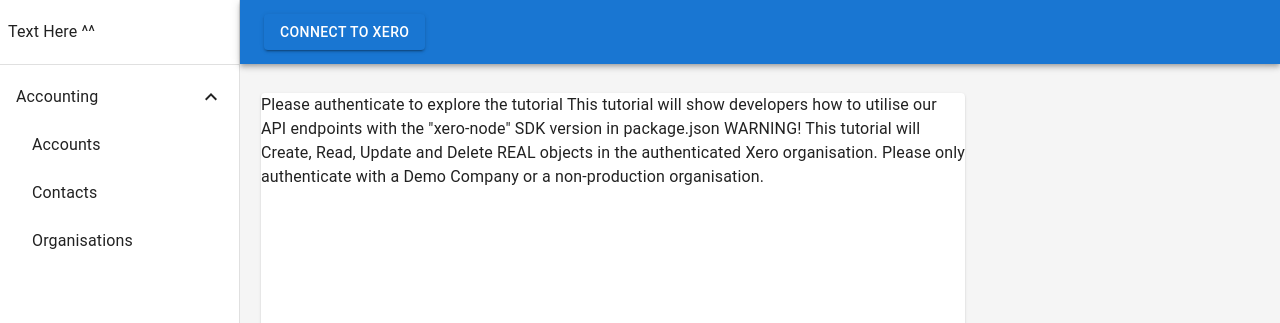
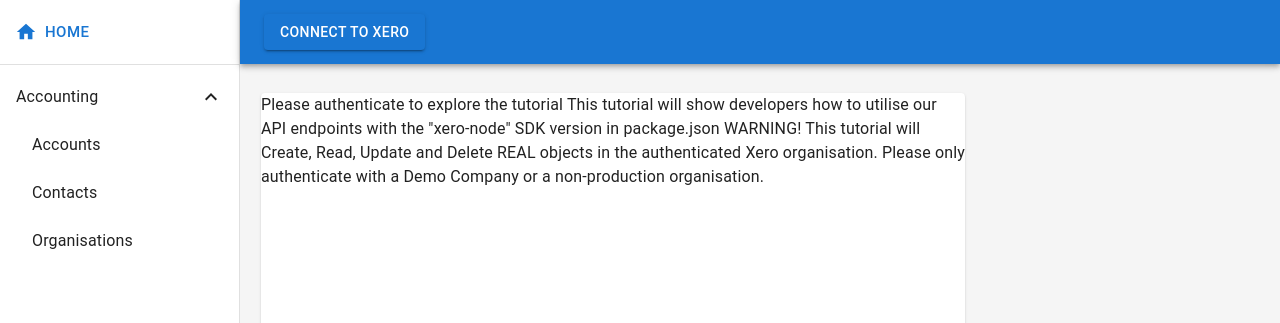
Before and after one commit to XeroAPI/xero-node-oauth2-react-app, a React app in the folder client/: page / in a window 1280 px wide. Shown: the top 323 px of the page. Built offline with nearby package versions, Linux system fonts and the light colour scheme.

Commit message:
Added FE routing and refactored out some components

```diff
--- a/client/src/views/Dashboard.js
+++ b/client/src/views/Dashboard.js
@@ -6,75 +6,64 @@
 import MuiAppBar from '@mui/material/AppBar';
 import Toolbar from '@mui/material/Toolbar';
 import List from '@mui/material/List';
-import Typography from '@mui/material/Typography';
 import Divider from '@mui/material/Divider';
 import Container from '@mui/material/Container';
 import Grid from '@mui/material/Grid';
 import Paper from '@mui/material/Paper';
-import Link from '@mui/material/Link';
 import ExpandLess from '@mui/icons-material/ExpandLess';
 import ExpandMore from '@mui/icons-material/ExpandMore';
 import { Button, Collapse, ListItemButton, ListItemText } from '@mui/material';
 import ResponseDisplay from './ResponseDisplay';
-
-function Copyright(props) {
-  return (
-    <Typography variant="body2" color="text.secondary" align="center" {...props}>
-      {'Copyright © '}
-      <Link color="inherit" href="https://mui.com/">
-        Your Website
-      </Link>{' '}
-      {new Date().getFullYear()}
-      {'.'}
-    </Typography>
-  );
-}
+import HomeIcon from '@mui/icons-material/Home';
+import { useNavigate } from "react-router-dom";
+import NavBar from './components/NavBar';
+import SideMenu from './components/SideMenu';
 
 const drawerWidth = 240;
 
-const AppBar = styled(MuiAppBar, {
-  shouldForwardProp: (prop) => prop !== 'open',
-})(({ theme, open }) => ({
-  zIndex: theme.zIndex.drawer + 1,
-  transition: theme.transitions.create(['width', 'margin'], {
-    easing: theme.transitions.easing.sharp,
-    duration: theme.transitions.duration.leavingScreen,
-  }),
-  ...(open && {
-    marginLeft: drawerWidth,
-    width: `calc(100% - ${drawerWidth}px)`,
-    transition: theme.transitions.create(['width', 'margin'], {
-      easing: theme.transitions.easing.sharp,
-      duration: theme.transitions.duration.enteringScreen,
-    }),
-  }),
-}));
+// const AppBar = styled(MuiAppBar, {
+//   shouldForwardProp: (prop) => prop !== 'open',
+// })(({ theme, open }) => ({
+//   zIndex: theme.zIndex.drawer + 1,
+//   transition: theme.transitions.create(['width', 'margin'], {
+//     easing: theme.transitions.easing.sharp,
+//     duration: theme.transitions.duration.leavingScreen,
+//   }),
+//   ...(open && {
+//     marginLeft: drawerWidth,
+//     width: `calc(100% - ${drawerWidth}px)`,
+//     transition: theme.transitions.create(['width', 'margin'], {
+//       easing: theme.transitions.easing.sharp,
+//       duration: theme.transitions.duration.enteringScreen,
+//     }),
+//   }),
+// }));
 
-const Drawer = styled(MuiDrawer, { shouldForwardProp: (prop) => prop !== 'open' })(
-  ({ theme, open }) => ({
-    '& .MuiDrawer-paper': {
-      position: 'relative',
-      whiteSpace: 'nowrap',
-      width: drawerWidth,
-      transition: theme.transitions.create('width', {
-        easing: theme.transitions.easing.sharp,
-        duration: theme.transitions.duration.enteringScreen,
-      }),
-      boxSizing: 'border-box',
-      ...(!open && {
-        overflowX: 'hidden',
-        transition: theme.transitions.create('width', {
-          easing: theme.transitions.easing.sharp,
-          duration: theme.transitions.duration.leavingScreen,
-        }),
-        width: theme.spacing(7),
-        [theme.breakpoints.up('sm')]: {
-          width: theme.spacing(9),
-        },
-      }),
-    },
-  }),
-);
+// const Drawer = styled(MuiDrawer, { shouldForwardProp: (prop) => prop !== 'open' })(
+//   ({ theme, open }) => ({
+//     '& .MuiDrawer-paper': {
+//       position: 'relative',
+//       whiteSpace: 'nowrap',
+//       width: drawerWidth,
+//       transition: theme.transitions.create('width', {
+//         easing: theme.transitions.easing.sharp,
+//         duration: theme.transitions.duration.enteringScreen,
+//       }),
+//       boxSizing: 'border-box',
+//       ...(!open && {
+//         overflowX: 'hidden',
+//         transition: theme.transitions.create('width', {
+//           easing: theme.transitions.easing.sharp,
+//           duration: theme.transitions.duration.leavingScreen,
+//         }),
+//         width: theme.spacing(7),
+//         [theme.breakpoints.up('sm')]: {
+//           width: theme.spacing(9),
+//         },
+//       }),
+//     },
+//   }),
+// );
 
 const mdTheme = createTheme();
 
@@ -86,35 +75,91 @@
   }
 
   const [connected, setConnected] = React.useState(false);
+  const [connectButtonText, setConnectButtonText] = React.useState("Connect to Xero");
+  const [connectButtonIsDisabled, setConnectButtonIsDisabled] = React.useState(false);
   const connectToXero = () => {
+    setConnectButtonText("Connected to Xero");
+    setConnectButtonIsDisabled(true);
+
+    setConnected(true);
+
     fetch('/api/connect')
-    .then( (response) => {
-
-      setConnected(true);
-      console.log(connected);
+    .then( (response) => response.json())
+    .then(data => {
+      console.log(data.consentUrl);
+      window.location.href = data.consentUrl;
     })
     .catch(err => "error")
+  }
+
+  const navigate = useNavigate();
+
+  const getOrganisations = () => {
+    fetch('/api/organisations')
+    .then((response) => response.json()
+    )
+    .then(data =>
+      {
+        console.log(data.organisations[0]);
+        navigate('/organisations');
+      })
+    .catch(err => "error")
+  }
+
+  const getAccounts = () => {
+    fetch('/api/accounts')
+    .then((response) => response.json())
+    .then(data =>
+      {
+        console.log(data.accounts[0]);
+        navigate('/accounts');
+      })
+    .catch(err => console.log(err))
+  }
+
+  const getContacts = () => {
+    fetch('/api/contacts')
+    .then((response) => response.json())
+    .then(data =>
+      {
+        console.log(data.contacts[0]);
+        navigate('/contacts');
+      })
+    .catch(err => console.log(err))
   }
 
   return (
     <ThemeProvider theme={mdTheme}>
       <Box sx={{ display: 'flex' }}>
         <CssBaseline />
-        <AppBar position="absolute" open={open}>
+        <NavBar
+          connectToXero={connectToXero}
+          connectButtonIsDisabled={connectButtonIsDisabled}
+          connectButtonText={connectButtonText}
+        />
+        {/* <AppBar position="absolute" open={open}>
           <Toolbar>
             <Button
               variant='contained'
               onClick={connectToXero}
+              disabled={connectButtonIsDisabled}
               // startIcon={'client/public/assets/8b6963f7-38bb-4360-9693-8ed01584812f.jpeg'}
               sx={{
                 marginRight: '24px'
               }}
               >
-              Connect to Xero
+              {connectButtonText}
             </Button>
           </Toolbar>
-        </AppBar>
-        <Drawer variant="permanent" open={open}>
+        </AppBar> */}
+        <SideMenu
+          accountingOpen = {accountingOpen}
+          toggleAccountingList = {toggleAccountingList}
+          getOrganisations = {getOrganisations}
+          getAccounts = {getAccounts}
+          getContacts = {getContacts}
+          ></SideMenu>
+        {/* <Drawer variant="permanent" open={open}>
           <Toolbar
             sx={{
               display: 'flex',
@@ -123,7 +168,17 @@
               px: [1],
             }}
           >
-            Text Here ^^
+            <Button
+              variant='text'
+              startIcon={< HomeIcon />}
+              size="large"
+              onClick={() => {
+                console.log("home clicked");
+                navigate("/");
+              }}
+            >
+                Home
+            </Button>
           </Toolbar>
           <Divider />
           <List component="nav">
@@ -139,14 +194,13 @@
                 <ListItemButton sx={{ pl: 4}}>
                   <ListItemText primary="Contacts"/>
                 </ListItemButton>
-                <ListItemButton sx={{ pl: 4}}>
+                <ListItemButton sx={{ pl: 4}} onClick={getOrganisations}>
                   <ListItemText primary="Organisations"/>
                 </ListItemButton>
               </List>
             </Collapse>
-            {/* {mainListItems} */}
           </List>
-        </Drawer>
+        </Drawer> */}
         <Box
           component="main"
           sx={{
--- /dev/null
+++ b/client/src/views/components/NavBar.js
@@ -0,0 +1,49 @@
+import * as React from 'react';
+import { styled } from '@mui/material/styles';
+import MuiAppBar from '@mui/material/AppBar';
+import Toolbar from '@mui/material/Toolbar';
+import { Button } from '@mui/material';
+
+// This will need to be passed in somehow
+const drawerWidth = 240;
+
+
+const AppBar = styled(MuiAppBar, {
+    shouldForwardProp: (prop) => prop !== 'open',
+  })(({ theme, open }) => ({
+    zIndex: theme.zIndex.drawer + 1,
+    transition: theme.transitions.create(['width', 'margin'], {
+      easing: theme.transitions.easing.sharp,
+      duration: theme.transitions.duration.leavingScreen,
+    }),
+    ...(open && {
+      marginLeft: drawerWidth,
+      width: `calc(100% - ${drawerWidth}px)`,
+      transition: theme.transitions.create(['width', 'margin'], {
+        easing: theme.transitions.easing.sharp,
+        duration: theme.transitions.duration.enteringScreen,
+      }),
+    }),
+  }));
+
+const NavBar = (props) => {
+    return (
+        <AppBar position="absolute" open={open}>
+            <Toolbar>
+            <Button
+                variant='contained'
+                onClick={props.connectToXero}
+                disabled={props.connectButtonIsDisabled}
+                // startIcon={'client/public/assets/8b6963f7-38bb-4360-9693-8ed01584812f.jpeg'}
+                sx={{
+                marginRight: '24px'
+                }}
+                >
+                {props.connectButtonText}
+            </Button>
+            </Toolbar>
+        </AppBar>
+    )
+}
+
+export default NavBar;
--- /dev/null
+++ b/client/src/views/components/SideMenu.js
@@ -0,0 +1,90 @@
+import * as React from 'react';
+import { styled } from '@mui/material/styles';
+import MuiDrawer from '@mui/material/Drawer';
+import { Button, Collapse, ListItemButton, ListItemText } from '@mui/material';
+import Divider from '@mui/material/Divider';
+import Toolbar from '@mui/material/Toolbar';
+import HomeIcon from '@mui/icons-material/Home';
+import List from '@mui/material/List';
+import ExpandLess from '@mui/icons-material/ExpandLess';
+import ExpandMore from '@mui/icons-material/ExpandMore';
+
+const drawerWidth = 240;
+
+const Drawer = styled(MuiDrawer, { shouldForwardProp: (prop) => prop !== 'open' })(
+    ({ theme, open }) => ({
+      '& .MuiDrawer-paper': {
+        position: 'relative',
+        whiteSpace: 'nowrap',
+        width: drawerWidth,
+        transition: theme.transitions.create('width', {
+          easing: theme.transitions.easing.sharp,
+          duration: theme.transitions.duration.enteringScreen,
+        }),
+        boxSizing: 'border-box',
+        ...(!open && {
+          overflowX: 'hidden',
+          transition: theme.transitions.create('width', {
+            easing: theme.transitions.easing.sharp,
+            duration: theme.transitions.duration.leavingScreen,
+          }),
+          width: theme.spacing(7),
+          [theme.breakpoints.up('sm')]: {
+            width: theme.spacing(9),
+          },
+        }),
+      },
+    }),
+  );
+
+const SideMenu = (props) => {
+    return (
+        <Drawer variant="permanent" open={open}>
+          <Toolbar
+            sx={{
+              display: 'flex',
+              alignItems: 'center',
+              // justifyContent: 'flex-end',
+              px: [1],
+            }}
+          >
+            <Button
+              variant='text'
+              startIcon={< HomeIcon />}
+              size="large"
+              onClick={() => {
+                console.log("home clicked");
+                navigate("/");
+              }}
+            >
+                Home
+            </Button>
+          </Toolbar>
+          <Divider />
+          <List component="nav">
+            <ListItemButton onClick={props.toggleAccountingList}>
+              <ListItemText primary="Accounting" />
+              {props.accountingOpen ? <ExpandLess/> : <ExpandMore/>}
+            </ListItemButton>
+            <Collapse in={props.accountingOpen} timeout="auto" unmountOnExit>
+              <List component="div" disablePadding>
+                <ListItemButton sx={{ pl: 4}} onClick={props.getAccounts}>
+                  <ListItemText primary="Accounts"/>
+                </ListItemButton>
+                <ListItemButton sx={{ pl: 4}} onClick={props.getContacts}>
+                  <ListItemText primary="Contacts"/>
+                </ListItemButton>
+                <ListItemButton sx={{ pl: 4}} onClick={props.getOrganisations}>
+                  <ListItemText primary="Organisations"/>
+                </ListItemButton>
+              </List>
+            </Collapse>
+          </List>
+        </Drawer>
+    );
+
+
+}
+
+
+export default SideMenu;
```
Also changed, not shown: client/src/App.js (+13 -1 lines), client/src/views/Accounts.js (added, +9 -0 lines), client/src/views/Contacts.js (added, +9 -0 lines), client/src/views/Organisations.js (added, +14 -0 lines).
